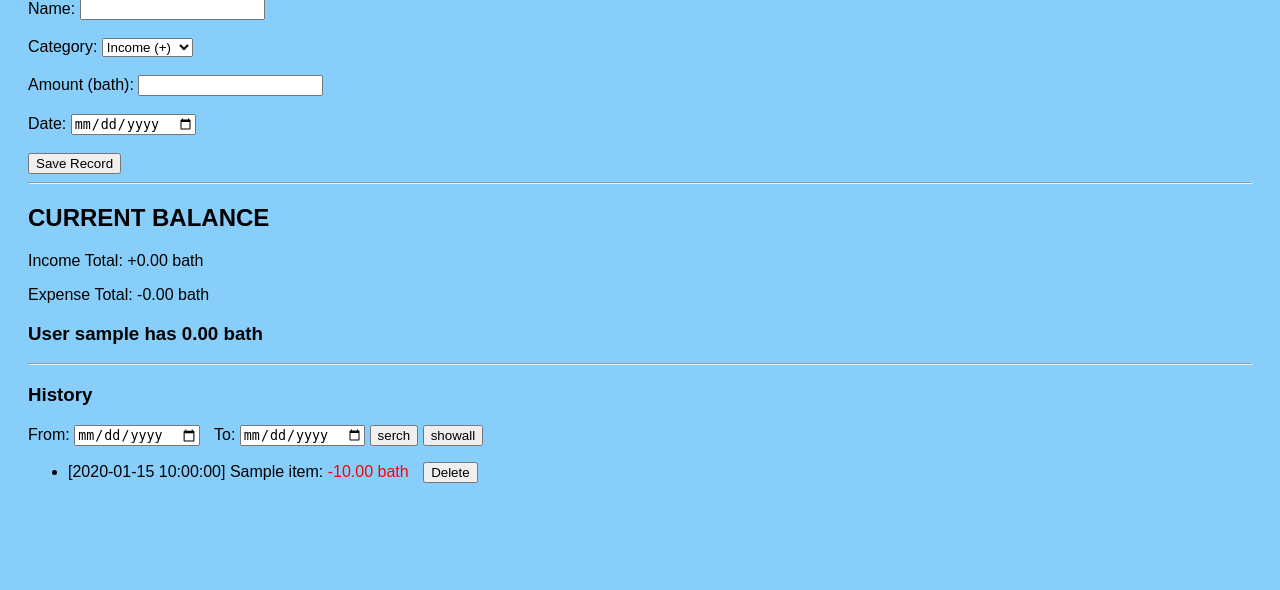
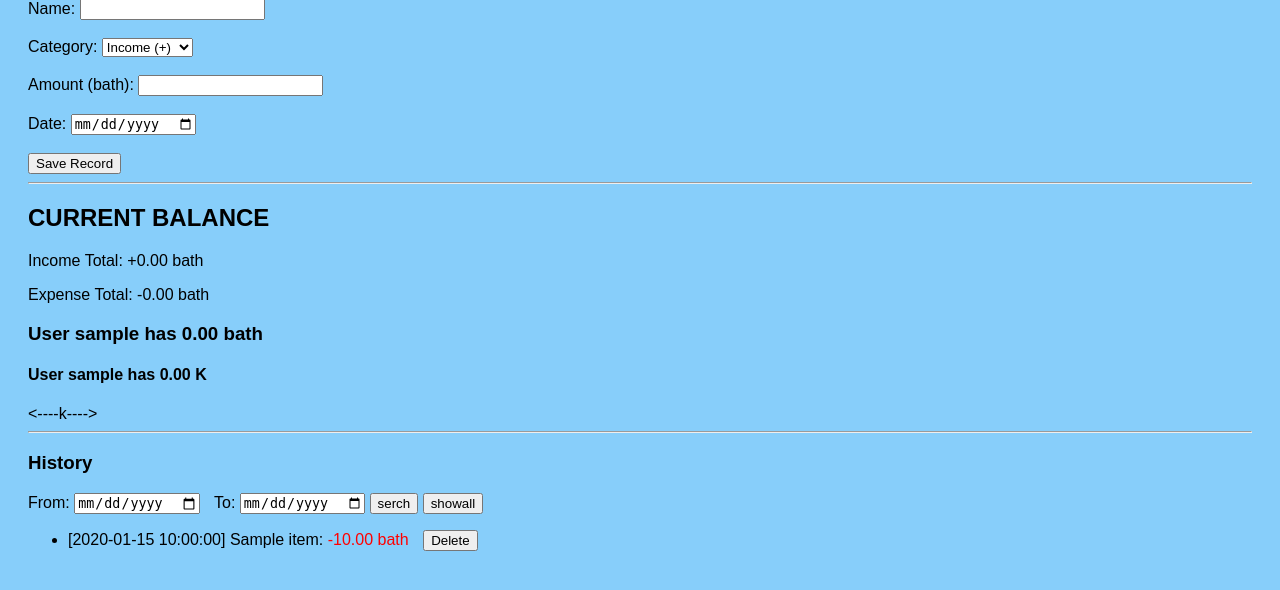
Before and after one commit to mobogok/ooooo, a Python web app: template templates/index.html in a window 1280 px wide. Shown: the part 195-785 px from the top of the page. Run offline with Jinja, Linux system fonts and the light colour scheme; the template is opened without the code that fills it: most values are stand-ins (such as "Sample title", 1, 10 or a date in 2020).

Commit message:
Update index.html

```diff
--- a/templates/index.html
+++ b/templates/index.html
@@ -41,6 +41,9 @@
     <p>Income Total: +{{ "%.2f"|format(total_income) }} bath</p>
     <p>Expense Total: -{{ "%.2f"|format(total_expense) }} bath</p>
     <h3>User {{ username }} has {{ "%.2f"|format(balance) }} bath</h3>
+    <h4>User {{ username }} has {{ "%.2f"|format(K) }} K</h4>
+
+    <----k---->
 
     <hr>
 
```
